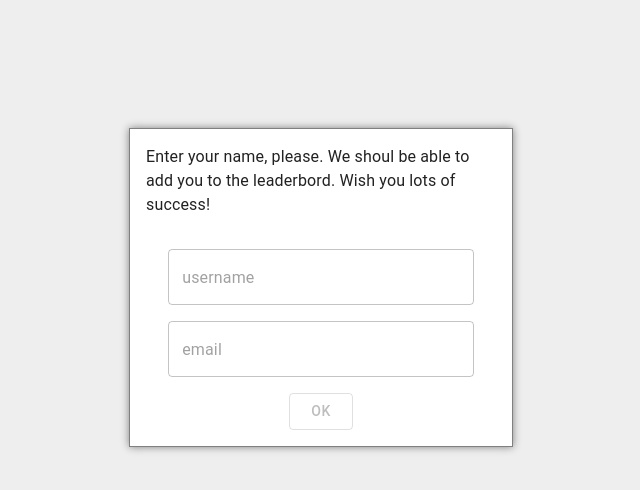
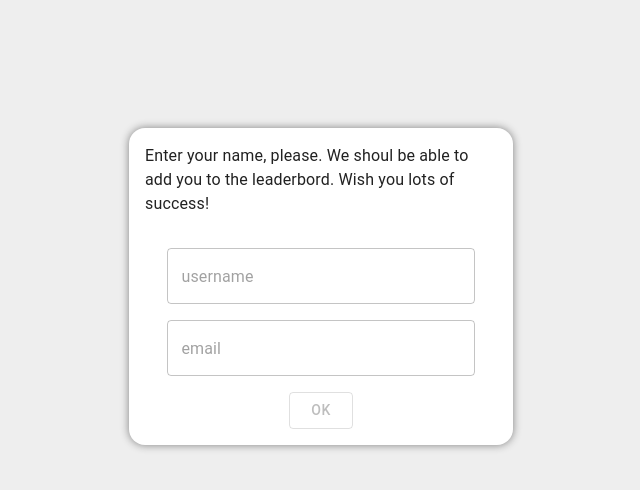
Before and after one commit to andreygayko/match-cards-game-react, a React (Create React App) app: page / in a window 1280 px wide. Shown: the top 490 px of the page, without its empty margins (319-959 px from the left). Built offline with nearby package versions, Linux system fonts and the light colour scheme.

Commit message:
Add styles to theme

```diff
--- a/src/App.css
+++ b/src/App.css
@@ -28,26 +28,6 @@
   color: #61dafb;
 }
 
-.auth-form {
-  margin: 10% auto;
-  width: 30%;
-  min-width: 20rem;
-  background: white;
-  border: 1px solid gray;
-  box-shadow: 0 0 .5rem gray;
-}
-
-.input-field {
-  width: 80%;
-  margin: 0 auto;
-  margin-top: 1rem;
-}
-
-.timer {
-  color: lawngreen;
-  font-weight: 1200;
-}
-
 .card {
   height: 20rem;
    width: 15rem;
@@ -56,22 +36,6 @@
    justify-content: center;
    align-items: center;
    background-color: white;
-  }
-
-  .red {
-    background-color: red;
-    backface-visibility: hidden;
-  }
-
-  .green {
-    background-color: greenyellow;
-    backface-visibility: hidden;
-  }
-
-  .is-flipped {
-    transform-style: preserve-3d;
-    transform: rotateY(180deg);
-    transition: all 1s ease;
   }
 
   .card-flipping-forward {
--- a/src/Timer.tsx
+++ b/src/Timer.tsx
@@ -1,15 +1,17 @@
+import { useState } from "react";
 import { Typography } from "@material-ui/core"
-import { useState } from "react";
 
-import './App.css';
+import { useStyles } from './themes/theme';
 
 const Timer = () => {
+
+  const classes = useStyles();
 
   const [start] = useState(toSeconds(new Date()));
   const [time, setTime] = useState('00:00:00');
 
   setInterval(() => {
-    const now  = new Date();
+    const now = new Date();
     setTime(secondsToString(toSeconds(now) - start));
   }, 1000);
 
@@ -23,7 +25,7 @@ const Timer = () => {
 
   return (
     <>
-      <Typography className='timer' variant='h5'>{time}</Typography>
+      <Typography className={classes.timer} variant='h5'>{time}</Typography>
     </>
   )
 }
--- a/src/User.tsx
+++ b/src/User.tsx
@@ -22,7 +22,7 @@ const User = (props: PropTypes) => {
   }
 
   return (
-    <div className='auth-form'>
+    <div className={classes.authForm}>
       <Grid container direction='column'>
         <Typography className={classes.m1}>Enter your name, please. We shoul be able to add you to the leaderbord. Wish you lots of success!</Typography>
         <TextField className={classes.inputField} variant='outlined' placeholder='username' value={name} onChange={(event) => setName(event.target.value)}/>
--- a/src/themes/theme.ts
+++ b/src/themes/theme.ts
@@ -36,5 +36,17 @@ export const useStyles = makeStyles((theme) => ({
   inputField: {
     margin: '1rem auto 0',
     width: '80%',
-  }
+  },
+  authForm: {
+    margin: '10% auto',
+    width: '30%',
+    minWidth: '20rem',
+    background: 'white',
+    borderRadius: '1rem',
+    boxShadow: '0 0 .5rem gray',
+  },
+  timer: {
+    color: '#7cfc00',
+    fontWeight: 1200,
+  },
 }))
```
